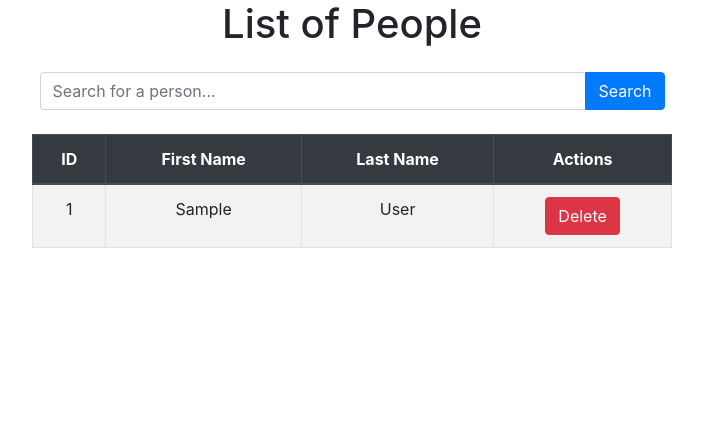
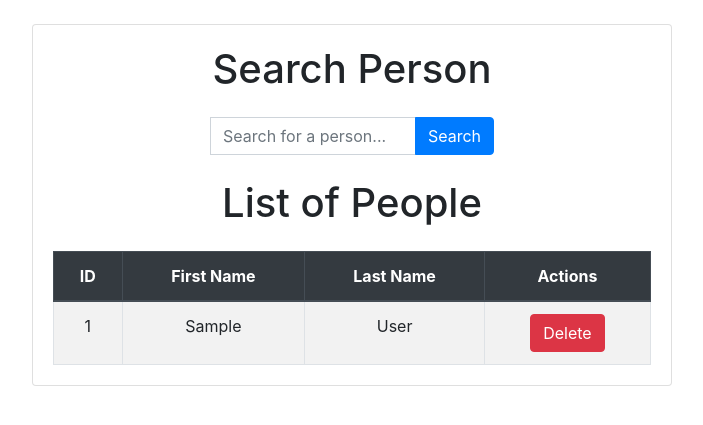
Before and after one commit to pgardikis/CRUD_app, a Flask app: page / in a window 1280 px wide. Shown: the part 52-477 px from the top of the page, without its empty margins (288-991 px from the left). Run offline with Flask 3, Linux system fonts and the light colour scheme; tables that the repository leaves empty hold one stand-in row (values such as "Sample post"); some libraries are stand-ins or nearby versions.

Commit message:
Used WTF for search form, moved search to home

```diff
--- a/website/templates/home.html
+++ b/website/templates/home.html
@@ -1,20 +1,24 @@
 {% extends "base.html" %}
 
 {% block content %}
-  <h1 class="text-center">List of People</h1>
-  <div class="row justify-content-center mt-4">
+  <div class="card mx-auto mt-4" style="width: 50%;">
+    <div class="card-body">
+      <div class="row justify-content-center">
         <div class="col-md-6">
-      <form action="{{ url_for('views.search_person') }}" method="GET" class="mb-4">
+          <h1 class="text-center mb-4">Search Person</h1>
+          <form method="POST" class="mb-4">
             <div class="input-group">
-          <input type="text" class="form-control" name="search" placeholder="Search for a person...">
+                {{ form.hidden_tag() }}
+                {{ form.search_person(class="form-control", placeholder="Search for a person...") }}
                 <div class="input-group-append">
-            <button class="btn btn-primary" type="submit">Search</button>
+                  {{ form.submit(class="btn btn-primary") }}
                 </div>
             </div>
           </form>
         </div>
       </div>
-  <table class="table table-striped table-bordered text-center" style="width:50%; margin: auto;" class="mt-4">
+      <h1 class="text-center mb-4">List of People</h1>
+      <table class="table table-striped table-bordered text-center" style="margin: auto;">
         <thead class="thead-dark">
           <tr>
             <th>ID</th>
@@ -39,4 +43,6 @@
           {% endfor %}
         </tbody>
       </table>
+    </div>
+  </div>
 {% endblock %}
--- a/website/views.py
+++ b/website/views.py
@@ -1,24 +1,26 @@
 from flask import Blueprint, render_template, request, redirect, url_for, flash
 from .models import Person
 from . import db
-from .forms import AddPersonForm, EditPersonForm
+from .forms import AddPersonForm, EditPersonForm, SearchPersonForm
 
 views = Blueprint('views', __name__)
 
-@views.route('/')
+@views.route('/', methods=['GET', 'POST'])
 def home():
-    people = Person.query.all()
-    return render_template("home.html", people=people)
+    form = SearchPersonForm()
+    people = []
 
-@views.route('/search_person', methods=['GET'])
-def search_person():
-    query = request.args.get('search', '')
-    people = Person.query.filter(Person.firstname.ilike(f'%{query}%') | Person.lastname.ilike(f'%{query}%')).all()
-    return render_template("home.html", people=people)
+    if form.validate_on_submit():
+        search_person = form.search_person.data
+        people = Person.query.filter(Person.firstname.ilike(f'%{search_person}%') | Person.lastname.ilike(f'%{search_person}%')).all()
+    else:
+        people = Person.query.all()
+    return render_template("home.html", form=form, people=people)
 
 @views.route('/add_person', methods=['GET', 'POST'])
 def add_person():
     form = AddPersonForm()
+
     if form.validate_on_submit():
         firstname = form.firstname.data
         lastname = form.lastname.data
@@ -32,10 +34,10 @@ def add_person():
 @views.route('/edit_person', methods=['GET', 'POST'])
 def edit_person():
     form = EditPersonForm()
+
     if form.validate_on_submit():
         person_id = form.id.data
         person = Person.query.filter_by(id=person_id).first()
-
         if person:
             person.firstname = form.firstname.data
             person.lastname = form.lastname.data
```
Lines whose indentation alone changed are shown as unchanged.
